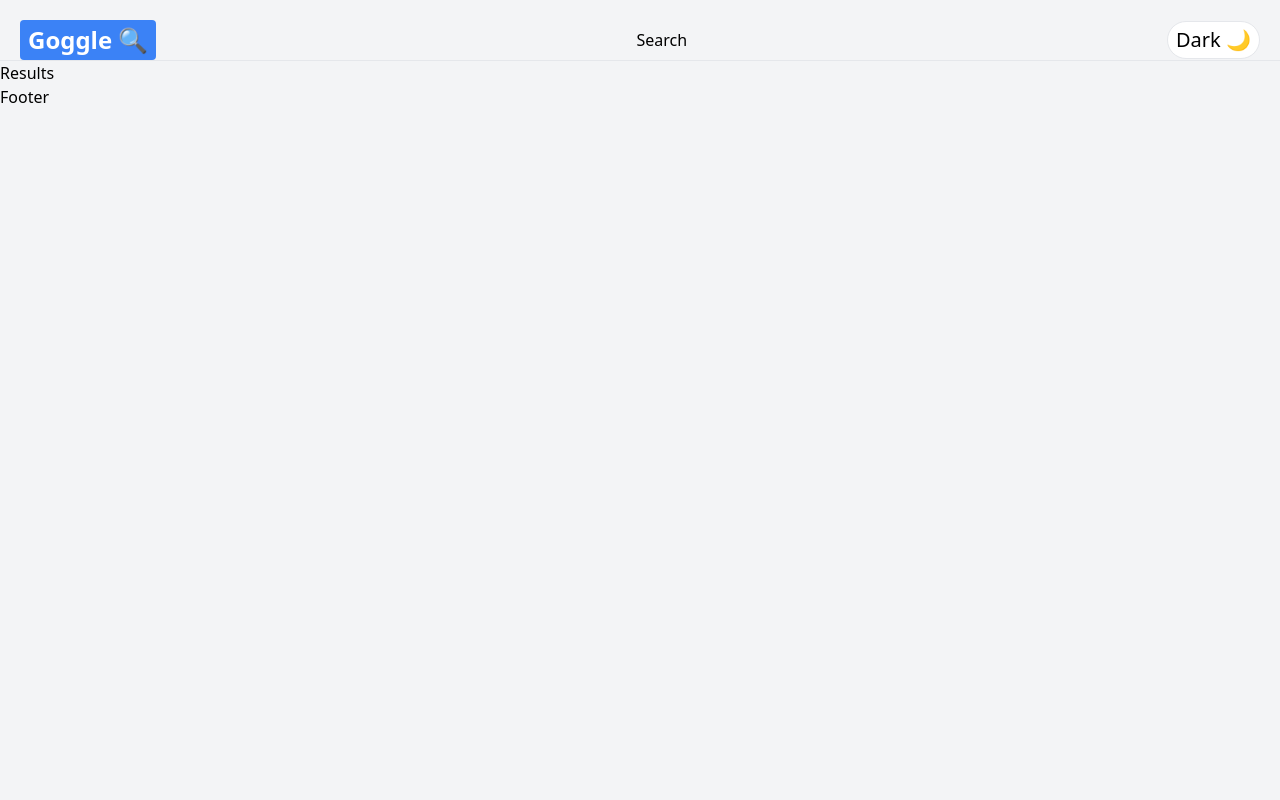
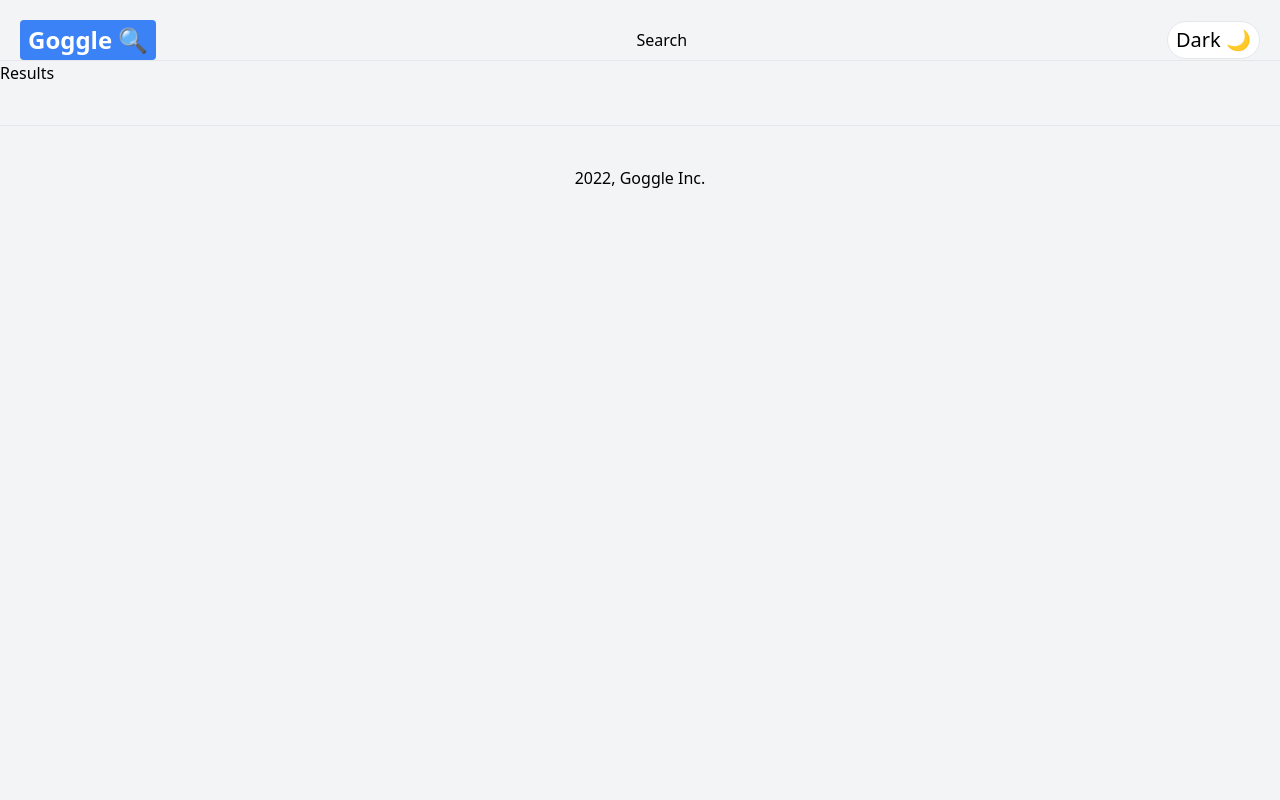
Before and after one commit to webceyhan/react-goggle, a React (Create React App) app: page /search in a window 1280 px wide. Shown: the top 800 px of the page. Built offline with nearby package versions, Linux system fonts and the light colour scheme.

Commit message:
footer impl.

```diff
--- a/src/components/Footer.jsx
+++ b/src/components/Footer.jsx
@@ -1,7 +1,7 @@
 export const Footer = () => {
     return (
-        <div>
-            <h1>Footer</h1>
+        <div className="text-center p-10 mt-10 border-t dark:border-gray-700 border-gray-200">
+            <h1>2022, Goggle Inc.</h1>
         </div>
     );
 };
```
